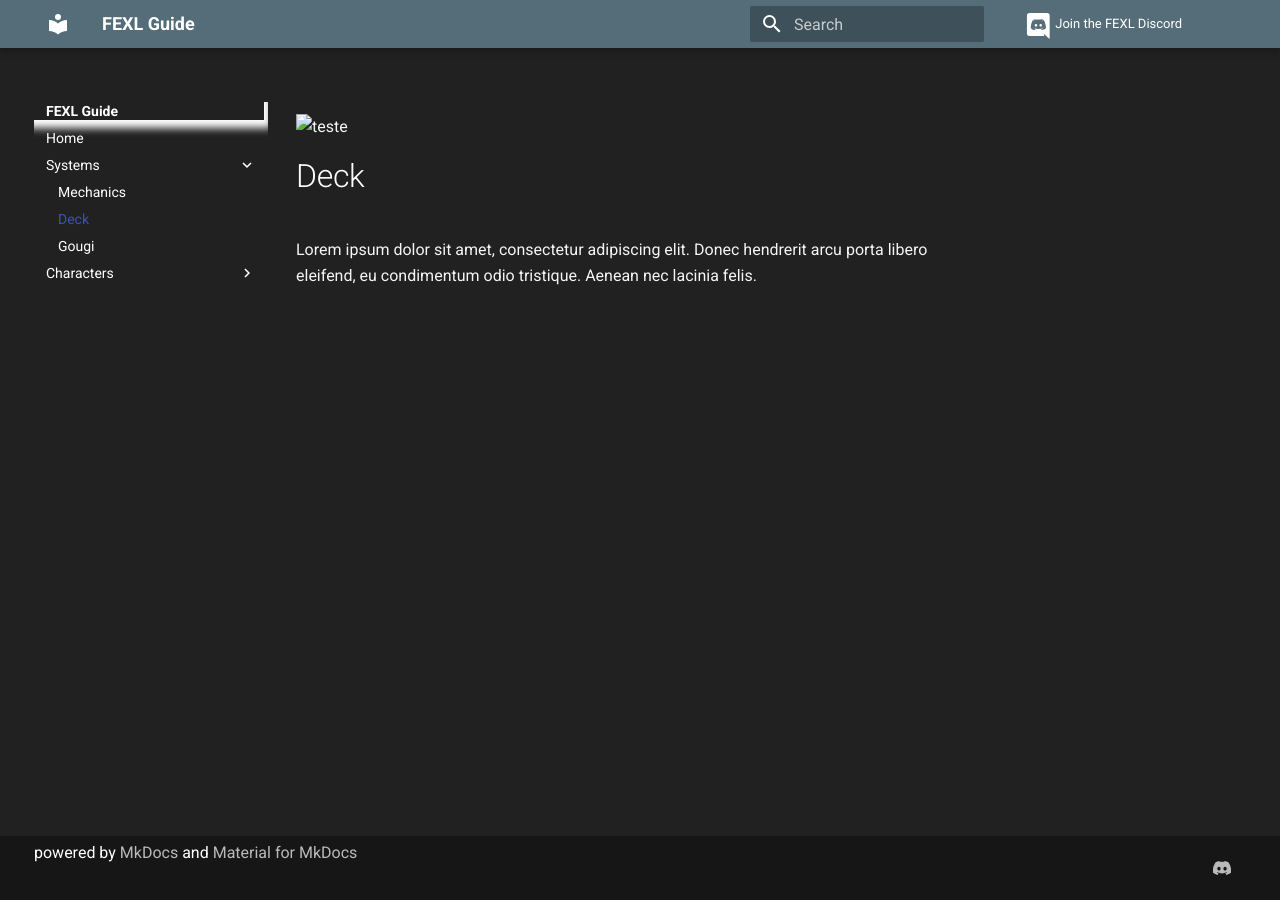
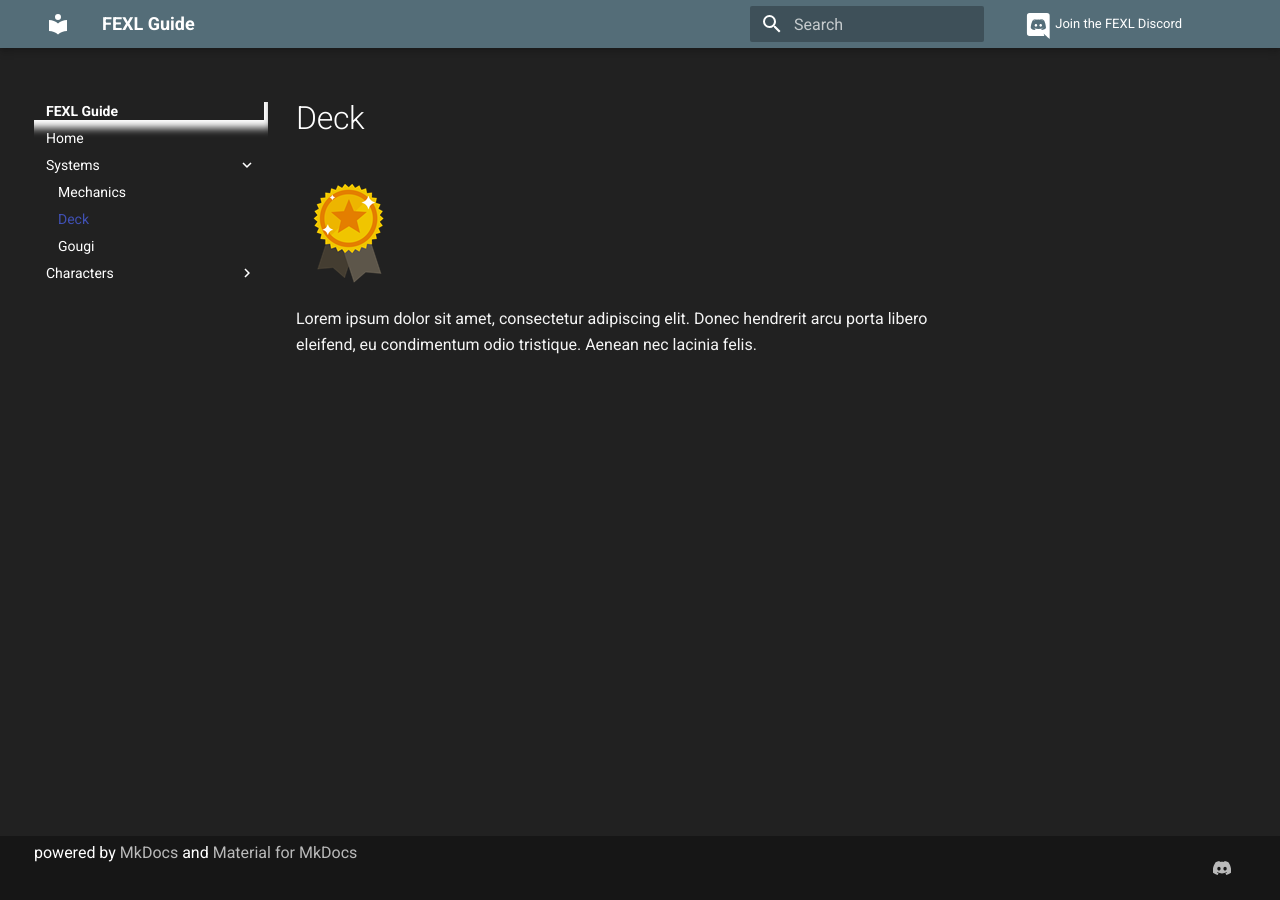
Before and after one commit to fabricioanciaes/fexlguide, an MkDocs documentation site: the page built from docs/system/deck.md, in a window 1280 px wide. Built offline with MkDocs 1.6.1 and Material for MkDocs 9.7.7, drawn with Linux system fonts in a browser that asks for light colours; a script that is not in the unit is left out.

Commit message:
Update System “deck”

```diff
--- a/docs/system/deck.md
+++ b/docs/system/deck.md
@@ -2,8 +2,10 @@
 title: Deck
 summary: Brief overview of how Decks works
 ---
-![teste](images/unnamed.png)
+
 
 # Deck
 
+![test](/images/unnamed.png)
+
 Lorem ipsum dolor sit amet, consectetur adipiscing elit. Donec hendrerit arcu porta libero eleifend, eu condimentum odio tristique. Aenean nec lacinia felis.
```
